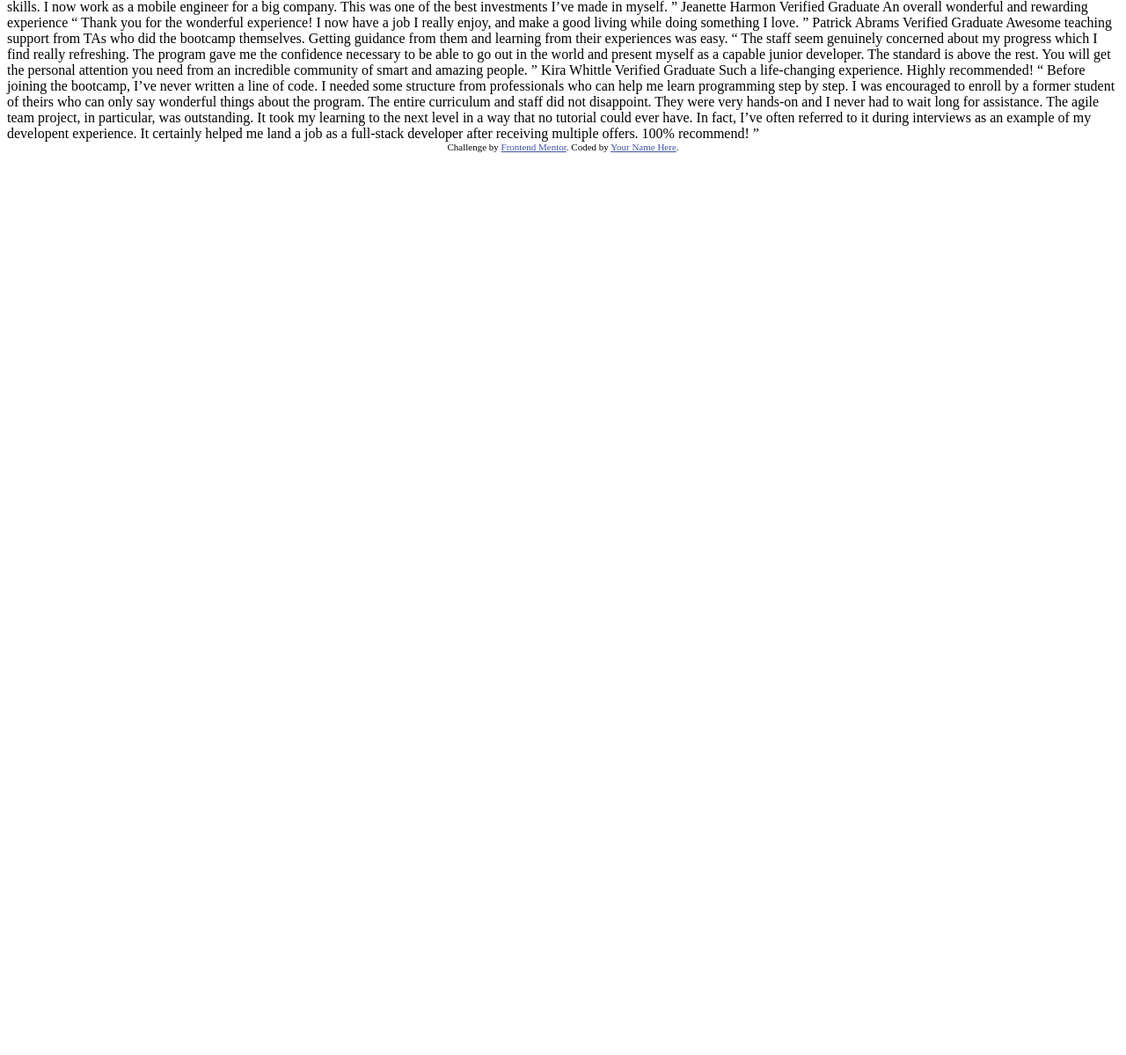
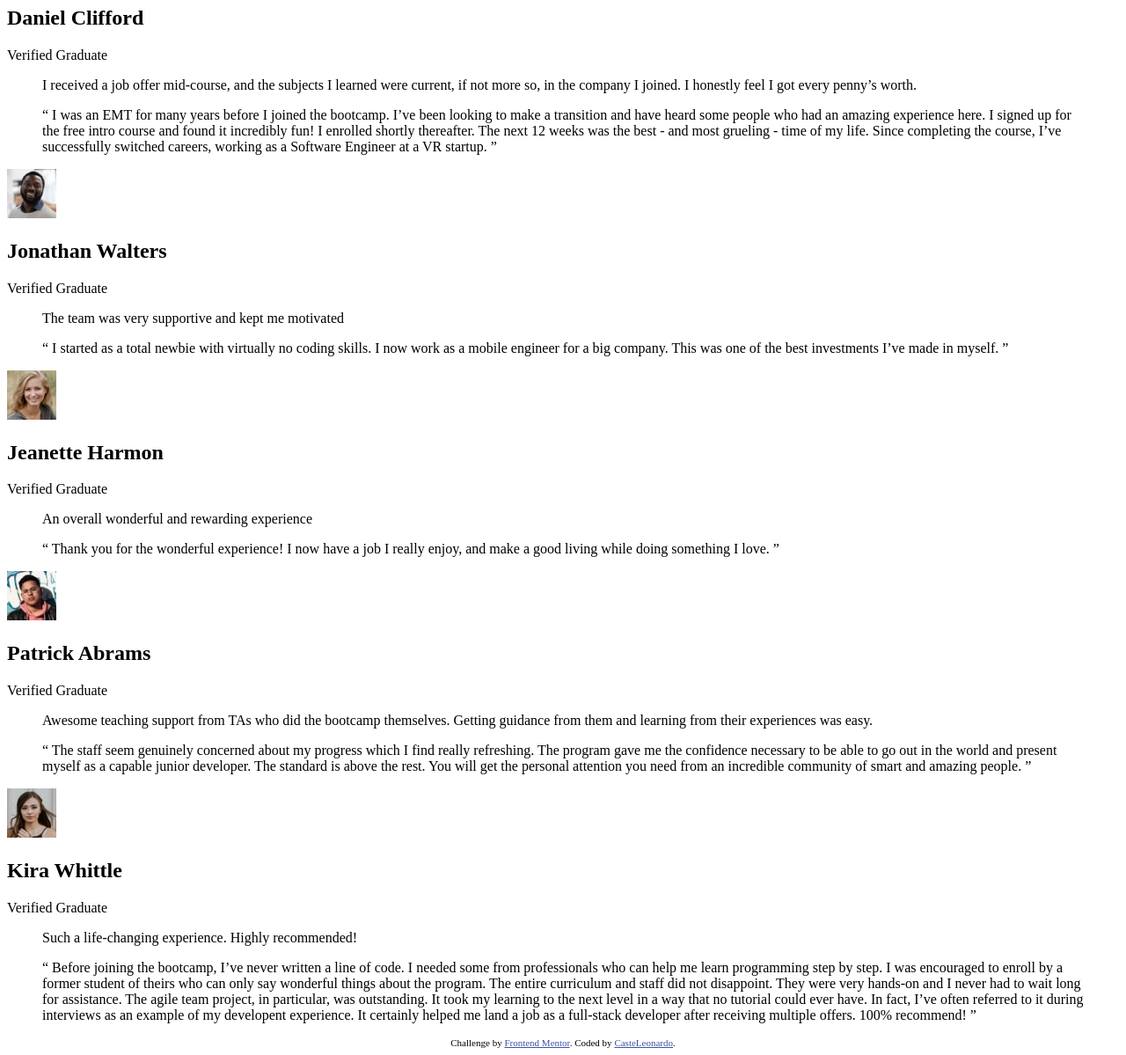
Before and after one commit to CasteLeonardo/testimonials-grid-section-main, a plain HTML site: page index.html in a window 1280 px wide. Shown: the part 81-1280 px from the top of the page at 88% size. Before the commit the page ends 800 px from the top, so only its background shows below. Drawn offline with Linux system fonts and the light colour scheme.

Commit message:
feat: adding page structure and styles setup
-Adding semantic HTML structure for the Testimonials
-Add Google fonts link
-Adding styles folder and style.css

```diff
--- a/index.html
+++ b/index.html
@@ -5,6 +5,24 @@
   <meta name="viewport" content="width=device-width, initial-scale=1.0"> <!-- displays site properly based on user's device -->
 
   <link rel="icon" type="image/png" sizes="32x32" href="./images/favicon-32x32.png">
+
+  <!-- STYLES -->
+   <link rel="stylesheet" href="./styles/style.css">
+
+  <!-- GOOGLE FONTS - BARLOW SEMI CONDENSED -->
+  <link
+    rel="preconnect"
+    href="https://fonts.googleapis.com"
+  >
+  <link
+    rel="preconnect"
+    href="https://fonts.gstatic.com"
+    crossorigin
+  >
+  <link
+    href="https://fonts.googleapis.com/css2?family=Barlow+Semi+Condensed:ital,wght@0,100;0,200;0,300;0,400;0,500;0,600;0,700;0,800;0,900;1,100;1,200;1,300;1,400;1,500;1,600;1,700;1,800;1,900&family=Figtree:ital,wght@0,300..900;1,300..900&family=Fraunces:ital,opsz,wght@0,9..144,100..900;1,9..144,100..900&family=Inter:ital,opsz,wght@0,14..32,100..900;1,14..32,100..900&family=Montserrat:ital,wght@0,100..900;1,100..900&family=Outfit:wght@100..900&family=Poppins:ital,wght@0,100;0,200;0,300;0,400;0,500;0,600;0,700;0,800;0,900;1,100;1,200;1,300;1,400;1,500;1,600;1,700;1,800;1,900&family=Young+Serif&display=swap"
+    rel="stylesheet"
+  >
 
   <title>Frontend Mentor | [Challenge Name Here]</title>
 
@@ -15,62 +33,178 @@
   </style>
 </head>
 <body>
-  Daniel Clifford
-  Verified Graduate
 
-  I received a job offer mid-course, and the subjects I learned were current, if not more so,
-  in the company I joined. I honestly feel I got every penny’s worth.
+  <main>
 
-  “ I was an EMT for many years before I joined the bootcamp. I’ve been looking to make a
-  transition and have heard some people who had an amazing experience here. I signed up
-  for the free intro course and found it incredibly fun! I enrolled shortly thereafter.
-  The next 12 weeks was the best - and most grueling - time of my life. Since completing
-  the course, I’ve successfully switched careers, working as a Software Engineer at a VR startup. ”
+    <section class="testimonials">
 
-  Jonathan Walters
-  Verified Graduate
+      <!-- DANIEL'S TESTIMONIAL -->
+      <article class="testimonial testimonial--daniel">
+        <header class="testimonial__header">
+          <img
+            src="./images/image-daniel.jpg"
+            alt="Daniel Clifford avatar picture"
+            class="testimonial__avatar"
+          >
 
-  The team was very supportive and kept me motivated
+          <div>
+            <h2 class="testimonial__name">Daniel Clifford</h2>
+            <p class="testimonial__status">Verified Graduate</p>
+          </div>
+        </header>
 
-  “ I started as a total newbie with virtually no coding skills. I now work as a mobile engineer
-  for a big company. This was one of the best investments I’ve made in myself. ”
+        <blockquote class="testimonial__content">
+          <p class="testimonial__headline">
+            I received a job offer mid-course, and the subjects I learned
+            were current, if not more so, in the company I joined.
+            I honestly feel I got every penny’s worth.
+          </p>
 
-  Jeanette Harmon
-  Verified Graduate
+          <p class="testimonial__text">
+            “ I was an EMT for many years before I joined the bootcamp.
+            I’ve been looking to make a transition and have heard some
+            people who had an amazing experience here. I signed up for the free
+            intro course and found it incredibly fun! I enrolled shortly thereafter.
+            The next 12 weeks was the best - and most grueling - time of my life. Since completing
+            the course, I’ve successfully switched careers, working as a Software
+            Engineer at a VR startup. ”
+          </p>
+        </blockquote>
+      </article>
 
-  An overall wonderful and rewarding experience
 
-  “ Thank you for the wonderful experience! I now have a job I really enjoy, and make a good living
-  while doing something I love. ”
+      <!-- JONATHAN'S TESTIMONIAL -->
+      <article class="testimonial testimonial--jonathan">
+        <header class="testimonial__header">
+          <img
+            src="./images/image-jonathan.jpg"
+            alt="Daniel Clifford avatar picture"
+            class="testimonial__avatar"
+          >
 
-  Patrick Abrams
-  Verified Graduate
+          <div>
+            <h2 class="testimonial__name">Jonathan Walters</h2>
+            <p class="testimonial__status">Verified Graduate</p>
+          </div>
+        </header>
 
-  Awesome teaching support from TAs who did the bootcamp themselves. Getting guidance from them and
-  learning from their experiences was easy.
+        <blockquote class="testimonial__content">
+          <p class="testimonial__headline">
+            The team was very supportive and kept me motivated
+          </p>
 
-  “ The staff seem genuinely concerned about my progress which I find really refreshing. The program
-  gave me the confidence necessary to be able to go out in the world and present myself as a capable
-  junior developer. The standard is above the rest. You will get the personal attention you need from
-  an incredible community of smart and amazing people. ”
+          <p class="testimonial__text">
+            “ I started as a total newbie with virtually no coding skills.
+            I now work as a mobile engineer for a big company. This was one of the best
+            investments I’ve made in myself. ”
+          </p>
+        </blockquote>
+      </article>
 
-  Kira Whittle
-  Verified Graduate
 
-  Such a life-changing experience. Highly recommended!
+      <!-- JEANETTE'S TESTIMONIAL -->
+      <article class="testimonial testimonial--jonathan">
+        <header class="testimonial__header">
+          <img
+            src="./images/image-jeanette.jpg"
+            alt="Daniel Clifford avatar picture"
+            class="testimonial__avatar"
+          >
 
-  “ Before joining the bootcamp, I’ve never written a line of code. I needed some structure from
-  professionals who can help me learn programming step by step. I was encouraged to enroll by a former
-  student of theirs who can only say wonderful things about the program. The entire curriculum and staff
-  did not disappoint. They were very hands-on and I never had to wait long for assistance. The agile team
-  project, in particular, was outstanding. It took my learning to the next level in a way that no tutorial
-  could ever have. In fact, I’ve often referred to it during interviews as an example of my developent
-  experience. It certainly helped me land a job as a full-stack developer after receiving multiple offers.
-  100% recommend! ”
+          <div>
+            <h2 class="testimonial__name">Jeanette Harmon</h2>
+            <p class="testimonial__status">Verified Graduate</p>
+          </div>
+        </header>
 
+        <blockquote class="testimonial__content">
+          <p class="testimonial__headline">
+            An overall wonderful and rewarding experience
+          </p>
+
+          <p class="testimonial__text">
+            “ Thank you for the wonderful experience! I now have a job I really
+            enjoy, and make a good living while doing something I love. ”
+          </p>
+        </blockquote>
+      </article>
+
+
+      <!-- PATRICK'S TESTIMONIAL -->
+      <article class="testimonial testimonial--jonathan">
+        <header class="testimonial__header">
+          <img
+            src="./images/image-patrick.jpg"
+            alt="Daniel Clifford avatar picture"
+            class="testimonial__avatar"
+          >
+
+          <div>
+            <h2 class="testimonial__name">Patrick Abrams</h2>
+            <p class="testimonial__status">Verified Graduate</p>
+          </div>
+        </header>
+
+        <blockquote class="testimonial__content">
+          <p class="testimonial__headline">
+            Awesome teaching support from TAs who did the bootcamp themselves.
+            Getting guidance from them and learning from their experiences was easy.
+          </p>
+
+          <p class="testimonial__text">
+            “ The staff seem genuinely concerned about my progress which I find really refreshing.
+            The program gave me the confidence necessary to be able to go out in the world and
+            present myself as a capable junior developer. The standard is above the rest.
+            You will get the personal attention you need from an incredible community of
+            smart and amazing people. ”
+          </p>
+        </blockquote>
+      </article>
+
+
+            <!-- KIRA'S TESTIMONIAL -->
+      <article class="testimonial testimonial--jonathan">
+        <header class="testimonial__header">
+          <img
+            src="./images/image-kira.jpg"
+            alt="Daniel Clifford avatar picture"
+            class="testimonial__avatar"
+          >
+
+          <div>
+            <h2 class="testimonial__name">Kira Whittle</h2>
+            <p class="testimonial__status">Verified Graduate</p>
+          </div>
+        </header>
+
+        <blockquote class="testimonial__content">
+          <p class="testimonial__headline">
+            Such a life-changing experience. Highly recommended!
+          </p>
+
+          <p class="testimonial__text">
+            “ Before joining the bootcamp, I’ve never written a line of code. I needed some
+            from professionals who can help me learn programming step by step. I was encouraged
+            to enroll by a former student of theirs who can only say wonderful things
+            about the program. The entire curriculum and staff did not disappoint.
+            They were very hands-on and I never had to wait long for assistance.
+            The agile team project, in particular, was outstanding. It took my learning to the next
+            level in a way that no tutorial could ever have. In fact, I’ve often referred to it
+            during interviews as an example of my developent experience.
+            It certainly helped me land a job as a full-stack developer after
+            receiving multiple offers. 100% recommend! ”
+          </p>
+        </blockquote>
+      </article>
+
+    </section>
+
+  </main>
+
+  <!-- FOOTER -->
   <footer class="attribution">
     Challenge by <a href="https://www.frontendmentor.io?ref=challenge">Frontend Mentor</a>.
-    Coded by <a href="#">Your Name Here</a>.
+    Coded by <a href="https://www.frontendmentor.io/profile/CasteLeonardo">CasteLeonardo</a>.
   </footer>
 </body>
 </html>
```
Also changed, not shown: styles/style.css (added).
